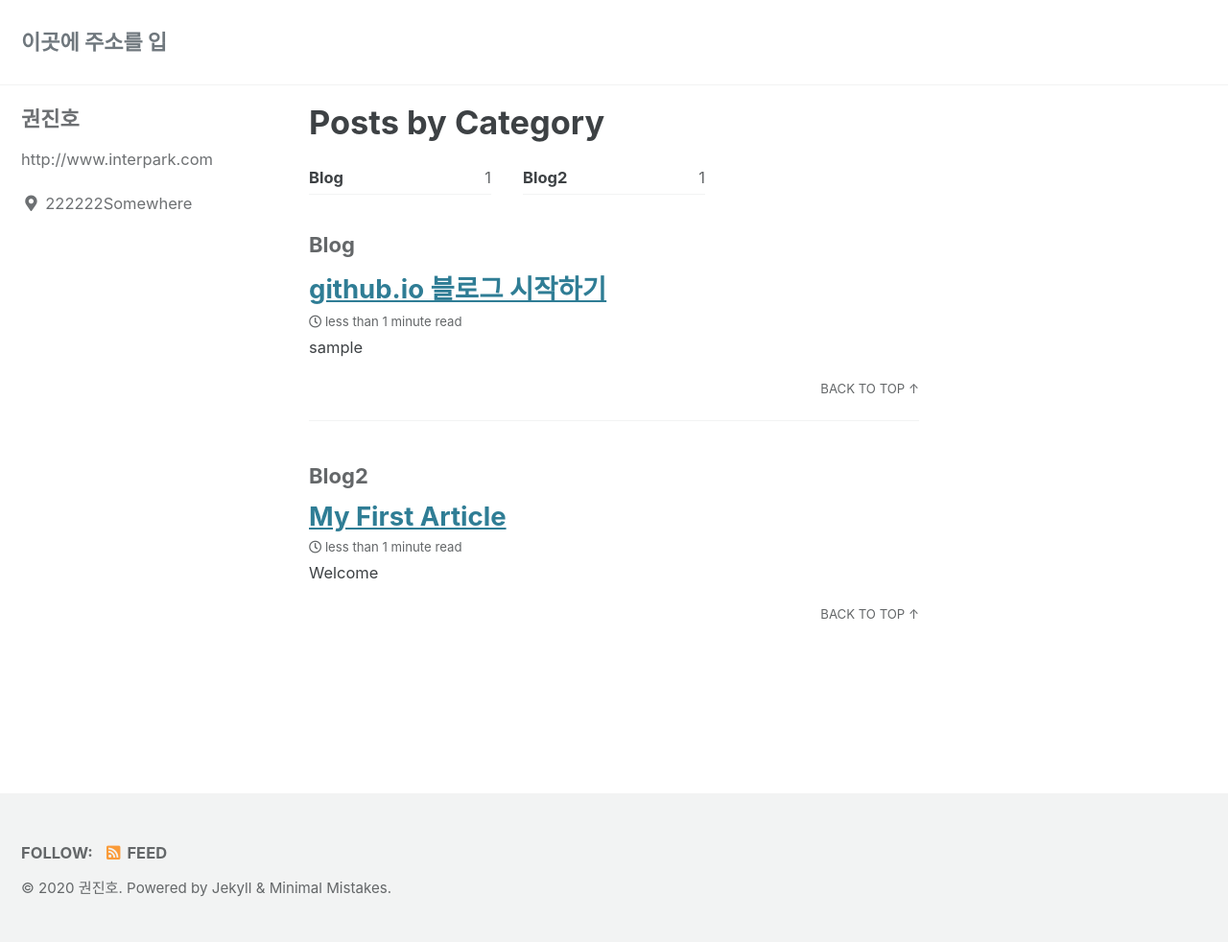
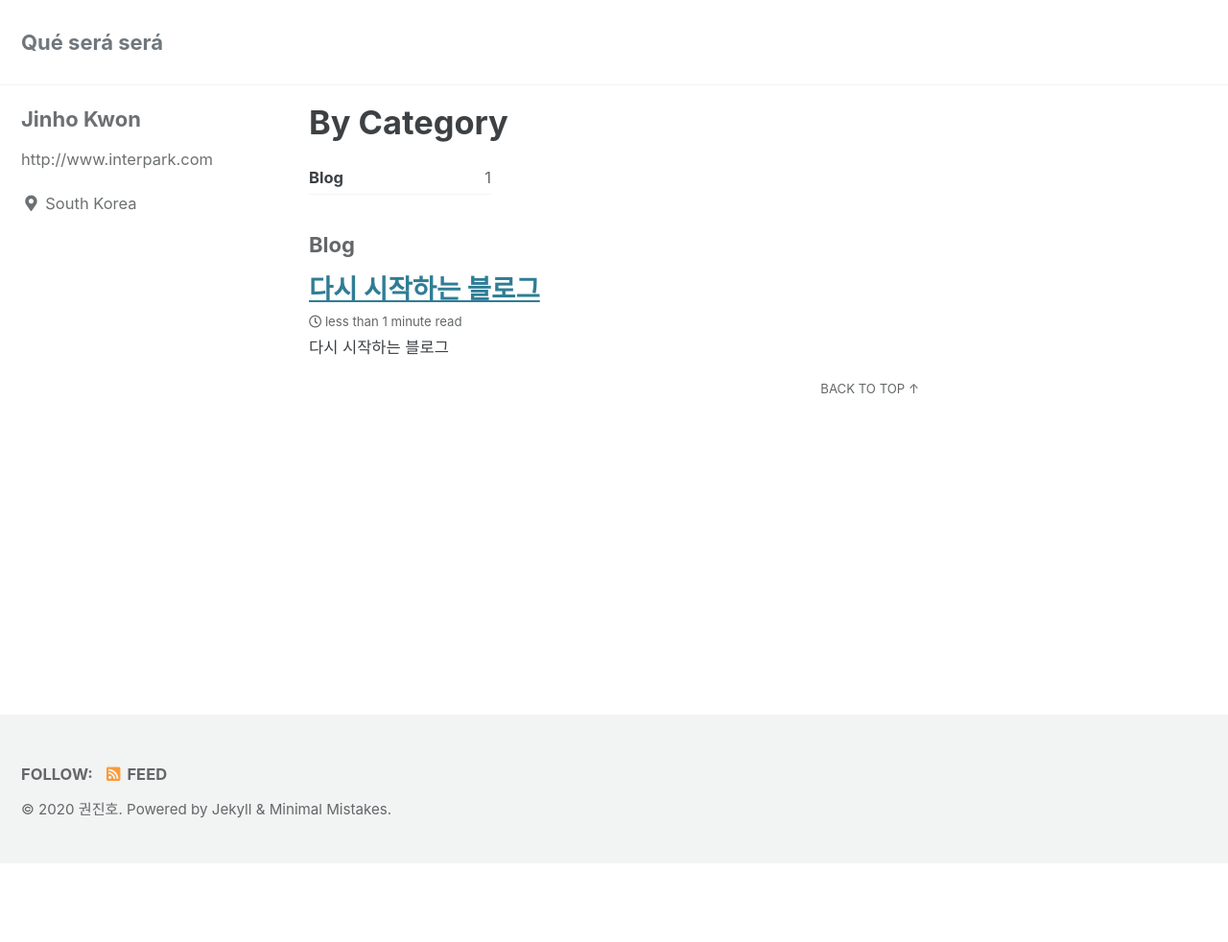
Before and after one commit to JinHoKwon/jinhokwon.github.io, a Jekyll site: the page built from _pages/category-archive.md, in a window 1280 px wide. Shown: the whole page at 96% size. Built offline with Jekyll 4.4.1, drawn with Linux system fonts in a browser that asks for light colours; cached includes are drawn as plain includes; after the commit the page ends 900 px from its top, so only the background shows below that.

Commit message:
* 테마 변경함.

```diff
--- a/_config.yml
+++ b/_config.yml
@@ -16,7 +16,7 @@ minimal_mistakes_skin    : "default" # "air", "aqua", "contrast", "dark", "dirt"
 
 # Site Settings
 locale                   : "en-US"
-title                    : "이곳에 주소를 입"
+title                    : "Qué será será"
 title_separator          : "-"
 subtitle                 : # site tagline that appears below site title in masthead
 name                     : "권진호"
@@ -24,7 +24,7 @@ description              : "An amazing website."
 url                      : https://jinhokwon.github.io/
 baseurl                  : # the subpath of your site, e.g. "/blog"
 repository               : # GitHub username/repo-name e.g. "mmistakes/minimal-mistakes"
-teaser                   : # path of fallback teaser image, e.g. "/assets/images/500x300.png"
+teaser                   : "/assets/images/QueSeraSera.png"
 logo                     : # path of logo image to display in the masthead, e.g. "/assets/images/88x88.png"
 masthead_title           : # overrides the website title displayed in the masthead, use " " for no title
 # breadcrumbs            : false # true, false (default)
@@ -93,10 +93,10 @@ analytics:
 
 # Site Author
 author:
-  name             : "권진호"
+  name             : "Jinho Kwon"
   avatar           : # path of avatar image, e.g. "/assets/images/bio-photo.jpg"
   bio              : "http://www.interpark.com"
-  location         : "222222Somewhere"
+  location         : "South Korea"
   email            :
   links:
     - label: "Email"
--- a/_pages/category-archive.md
+++ b/_pages/category-archive.md
@@ -1,5 +1,5 @@
 ---
-title: "Posts by Category"
+title: "By Category"
 layout: categories
 permalink: /categories/
 author_profile: true
--- a/_posts/2019-07-01-sample.md
+++ /dev/null
@@ -1,14 +0,0 @@
----
-title:  "github.io 블로그 시작하기"
-tags: Blog
-permalink: /tags/
-layout: tags
-categories: Blog
----
-
-
-# sample
-
-3333
-
-kkkkkkk
--- a/_posts/2019-10-01-My-First-Article.md
+++ /dev/null
@@ -1,7 +0,0 @@
----
-title: My First Article
-tags: [Blog, Sample]
-categories: Blog2
----
-
-# Welcome
--- /dev/null
+++ b/_posts/2020-07-10-start-the-blog.md
@@ -0,0 +1,7 @@
+---
+title: 다시 시작하는 블로그
+tags: Blog
+categories: Blog
+---
+
+다시 시작하는 블로그
--- a/categories/index.html
+++ /dev/null
@@ -1 +0,0 @@
-aaaaaaa
--- a/tags/index.html
+++ /dev/null
@@ -1 +0,0 @@
-aaaaaaa
```
Also changed, not shown: _layouts/category.html (+5 -14 lines), _pages/tag-archive.md (added, +6 -0 lines), assets/images/QueSeraSera.png (added), 1 other file.
